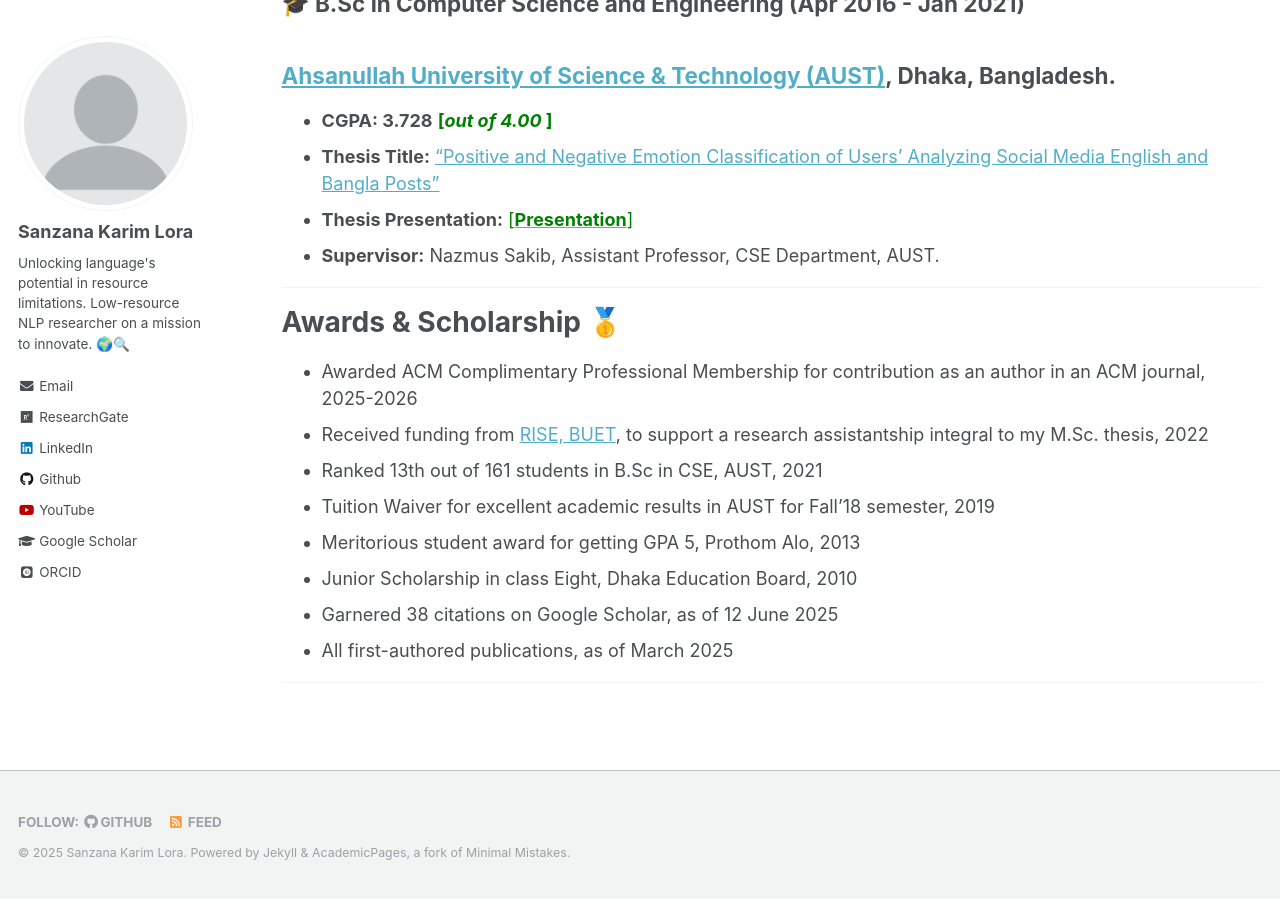
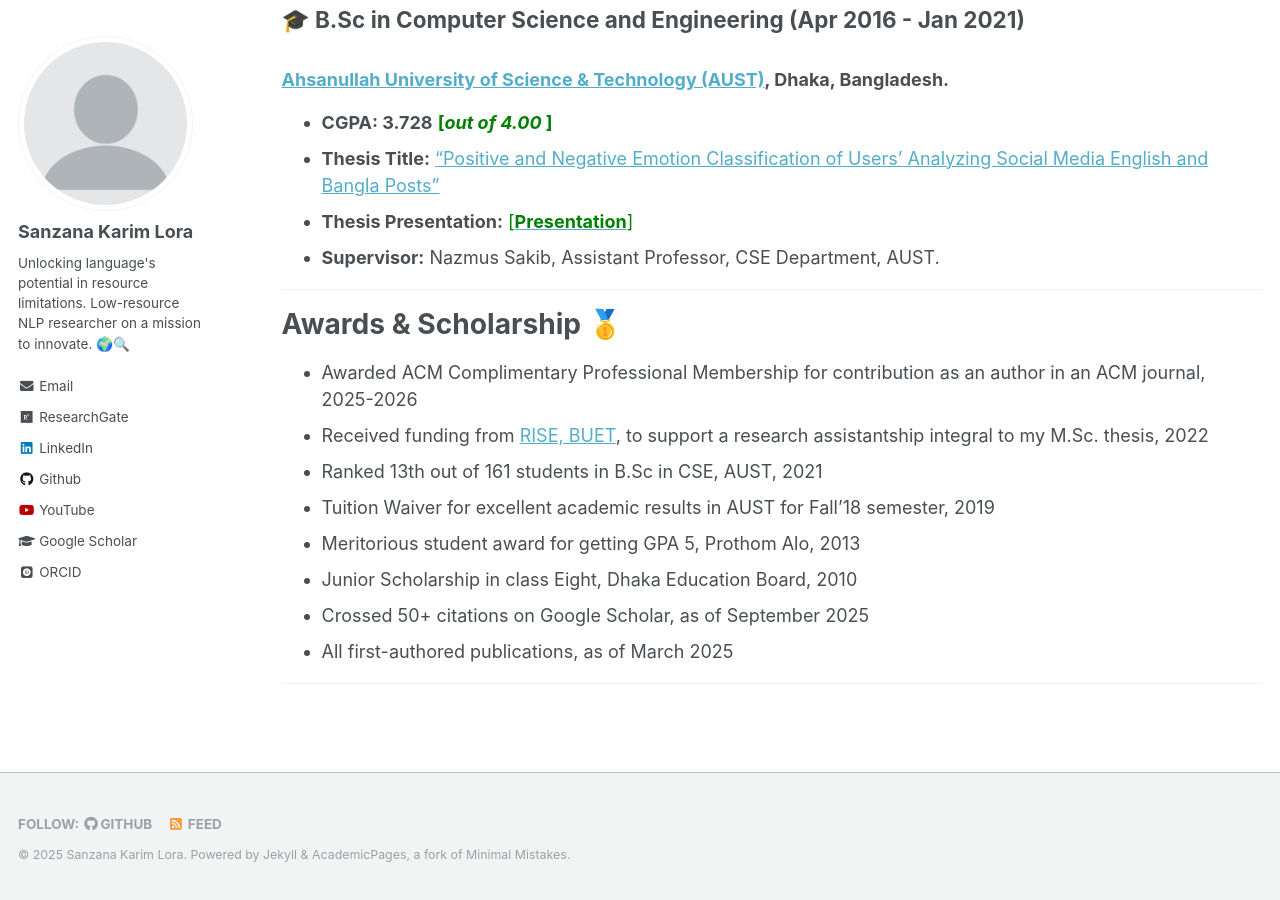
Before and after one commit to sanzanalora/sanzanalora.github.io, a Jekyll site: the page built from _pages/education_awards.md, in a window 1280 px wide and 900 px high, scrolled down 779 px. Built offline with Jekyll 4.4.1, drawn with Linux system fonts in a browser that asks for light colours; some web fonts are replaced; some of the changed text lies outside the part shown.

Commit message:
Update education_awards.md

```diff
--- a/_pages/education_awards.md
+++ b/_pages/education_awards.md
@@ -22,8 +21,7 @@ redirect_from:
 - **Courses:** Data Mining, Data Management in the Cloud, Advanced Human-Computer Interaction, Advanced Dependable and Fault Tolerant Computer Systems, Programming Languages and Systems, Wireless Ad Hoc Network
 
 ## 🎓 B.Sc in Computer Science and Engineering (Apr 2016 - Jan 2021)
-
-## [Ahsanullah University of Science & Technology (AUST)](http://aust.edu/), Dhaka, Bangladesh.
+### [Ahsanullah University of Science & Technology (AUST)](http://aust.edu/), Dhaka, Bangladesh.
 - **CGPA: 3.728** <span style ="color:Green"> **[*out of 4.00* ]** </span>
 - **Thesis Title:** ["Positive and Negative Emotion Classification of Users' Analyzing Social Media English and Bangla Posts"](https://www.researchgate.net/publication/349061650_Positive_and_Negative_Emotion_Classification_of_Users'_Analyzing_Social_Media_English_and_Bangla_Posts)
 - **Thesis Presentation:** [<span style ="color:Green"> [**Presentation**] </span>](https://drive.google.com/file/d/1aJmE6IcN9I8w9J0PsfqA9tswidAX75b0/view?usp=sharing)
@@ -38,7 +36,7 @@ redirect_from:
 - Tuition Waiver for excellent academic results in AUST for Fall’18 semester, 2019
 - Meritorious student award for getting GPA 5, Prothom Alo, 2013
 - Junior Scholarship in class Eight, Dhaka Education Board, 2010
-- Garnered 38 citations on Google Scholar, as of 12 June 2025
+- Crossed 50+ citations on Google Scholar, as of September 2025
 - All first-authored publications, as of March 2025
 
 ---
```
Also changed, not shown: other parts of _pages/education_awards.md (+3 -4 lines).
